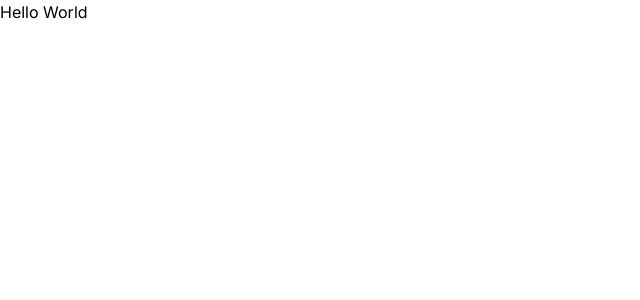
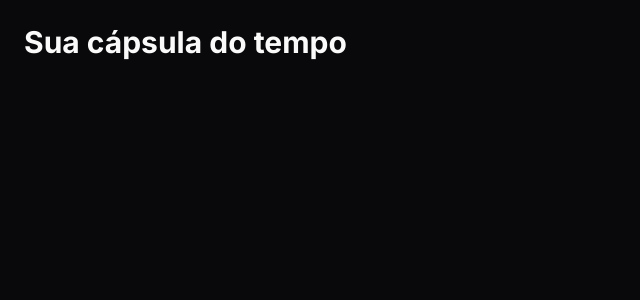
Before and after one commit to le0piovesan/nlw-timeline, a Next.js app in the folder web/: page / in a window 1280 px wide. Shown: the top 300 px of the page, without its empty margins (0-640 px from the left). Built offline with nearby package versions, Linux system fonts and the light colour scheme.

Commit message:
style: changed eslint config

```diff
--- a/web/package.json
+++ b/web/package.json
@@ -21,5 +21,8 @@
     "react-dom": "18.2.0",
     "tailwindcss": "3.3.2",
     "typescript": "5.0.4"
+  },
+  "devDependencies": {
+    "@rocketseat/eslint-config": "^1.2.0"
   }
 }
--- a/web/src/app/page.tsx
+++ b/web/src/app/page.tsx
@@ -1,5 +1,7 @@
 export default function Home() {
   return (
-    <h1>Hello World</h1>
+    <div className="h-screen bg-zinc-950 text-zinc-50 p-6">
+      <h1 className="text-3xl font-bold">Sua cápsula do tempo</h1>
+    </div>
   )
 }
```
Also changed, not shown: web/src/app/layout.tsx (+2 -5 lines), web/.eslintrc.json, 1 other file (tests, documents, lock files or other folders).
